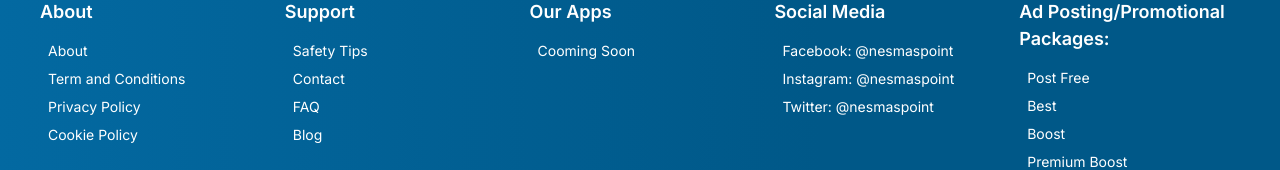
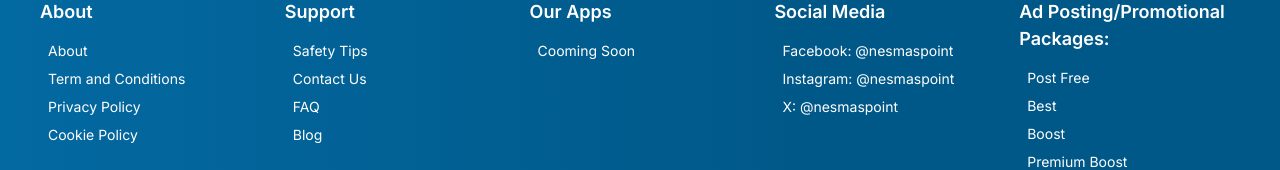
Before and after one commit to abuzain432432/nesmaspoint, a Next.js app: page / in a window 1280 px wide. Shown: the part 915-1085 px from the top of the page. Built offline with nearby package versions, Linux system fonts and the light colour scheme; no server answers.

Commit message:
issue fixed

```diff
--- a/app/details/[id]/page.js
+++ b/app/details/[id]/page.js
@@ -39,7 +39,7 @@ export default function Page({ params }) {
   const user = useSelector((state) => state?.authReducer);
   const router = useRouter();
   const dispatch = useDispatch();
-  const pathname = usePathname();
+  const pathname = location.href;
 
   const getAdData = async () => {
     try {
--- a/components/Footer.js
+++ b/components/Footer.js
@@ -17,7 +17,7 @@ export default function Footer() {
       tabs: [
         // { label: "Email (TBN)", href: "email" },
         { label: "Safety Tips", href: "safetyTips" },
-        { label: "Contact", href: "contact" },
+        { label: "Contact Us", href: "contact" },
         { label: "FAQ", href: "faq" },
         { label: "Blog" },
       ],
@@ -28,7 +28,7 @@ export default function Footer() {
       tabs: [
         { label: "Facebook: @nesmaspoint" },
         { label: "Instagram: @nesmaspoint" },
-        { label: "Twitter: @nesmaspoint" },
+        { label: "X: @nesmaspoint" },
       ],
     },
     {
```
